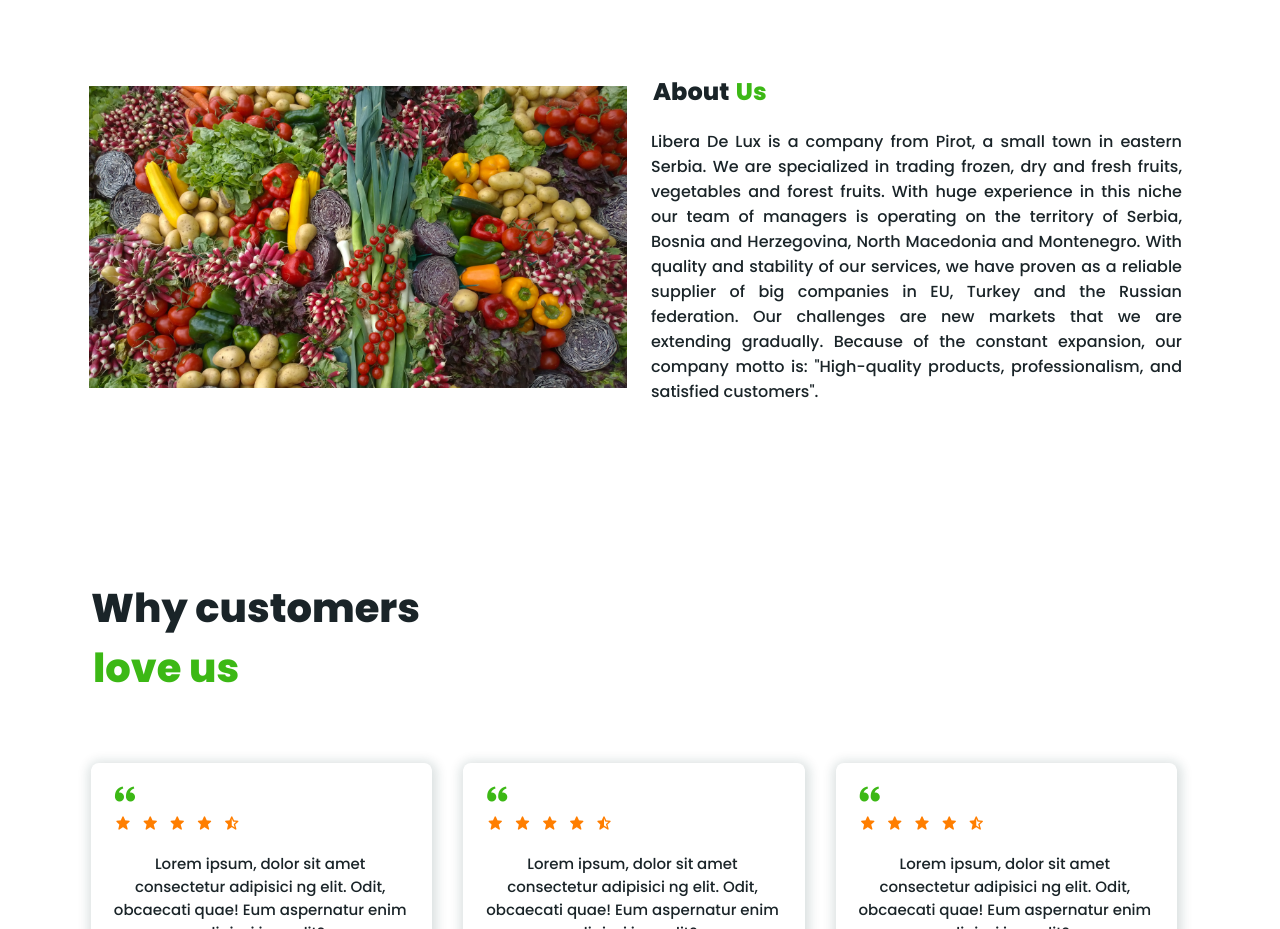
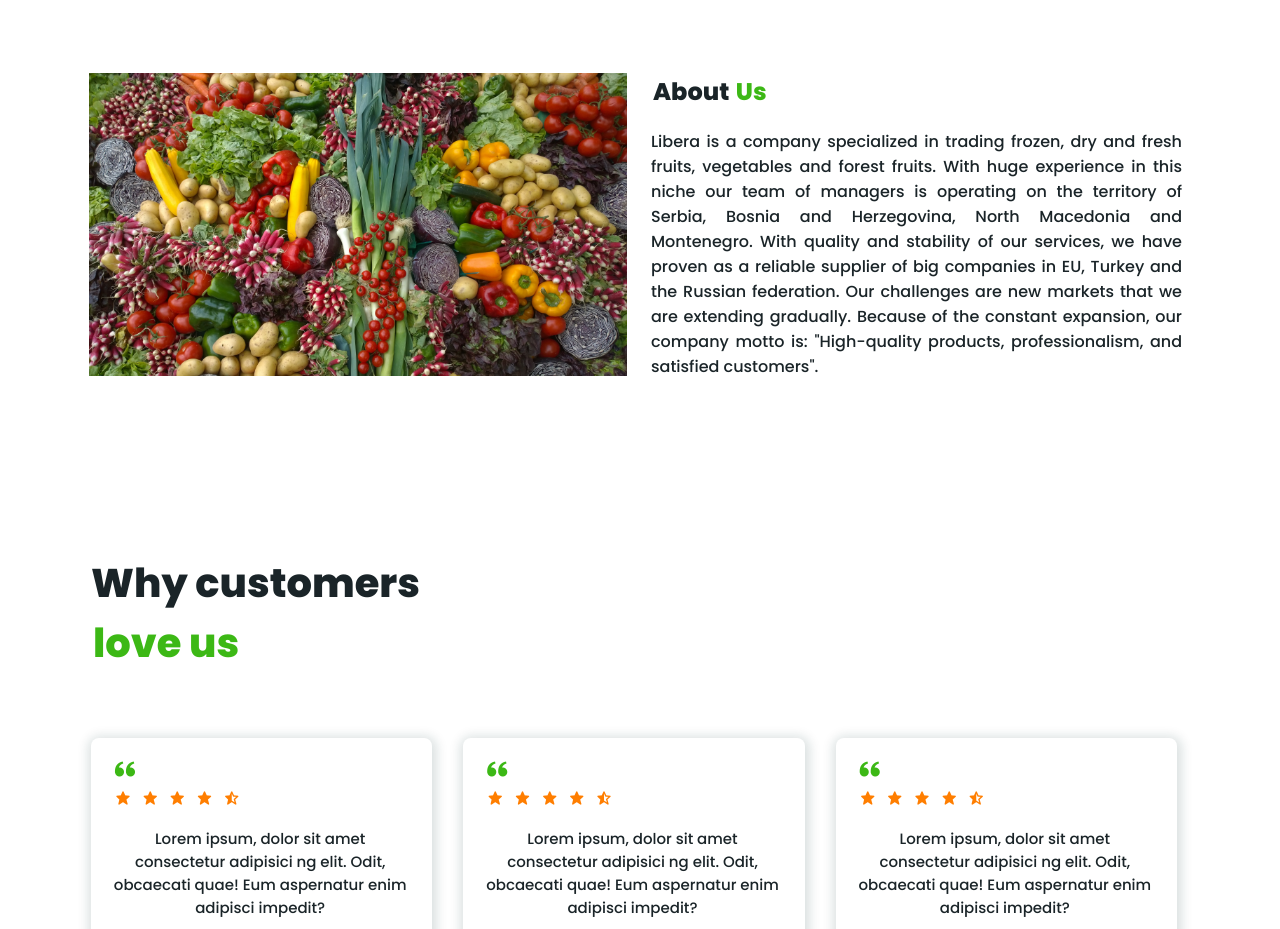
Before and after one commit to VladoMilicic/libera, a plain HTML site: page index.html in a window 1280 px wide. Shown: the part 2280-3209 px from the top of the page. Drawn offline with nearby package versions, Linux system fonts and the light colour scheme.

Commit message:
izmijenjeno iz libera de luxe u libera

```diff
--- a/index.html
+++ b/index.html
@@ -196,8 +196,7 @@
         <img src="img/chantal-garnier-910GanwBoew-unsplash.jpg" alt="">
         <div class="about-text">
             <h1>About <span>Us</span></h1>
-            <p>Libera De Lux is a company from Pirot, a small town in eastern Serbia.
-                We are specialized in trading frozen, dry and fresh fruits, vegetables and forest fruits.
+            <p>Libera is a company specialized in trading frozen, dry and fresh fruits, vegetables and forest fruits.
                 With huge experience in this niche our team of managers is operating on the territory of Serbia,
                 Bosnia and Herzegovina, North Macedonia and Montenegro.
                 With quality and stability of our services, we have proven as a reliable supplier of big companies in EU,
```
